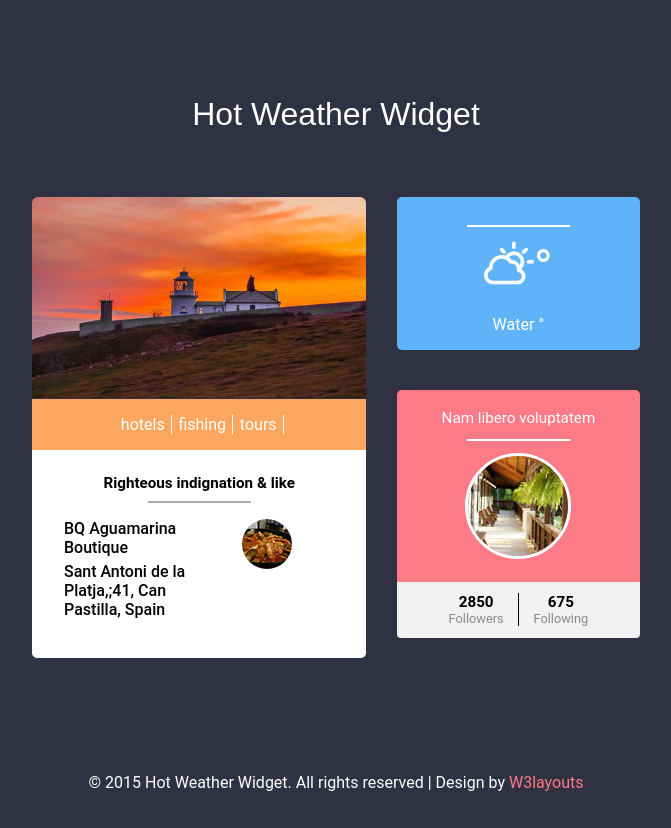
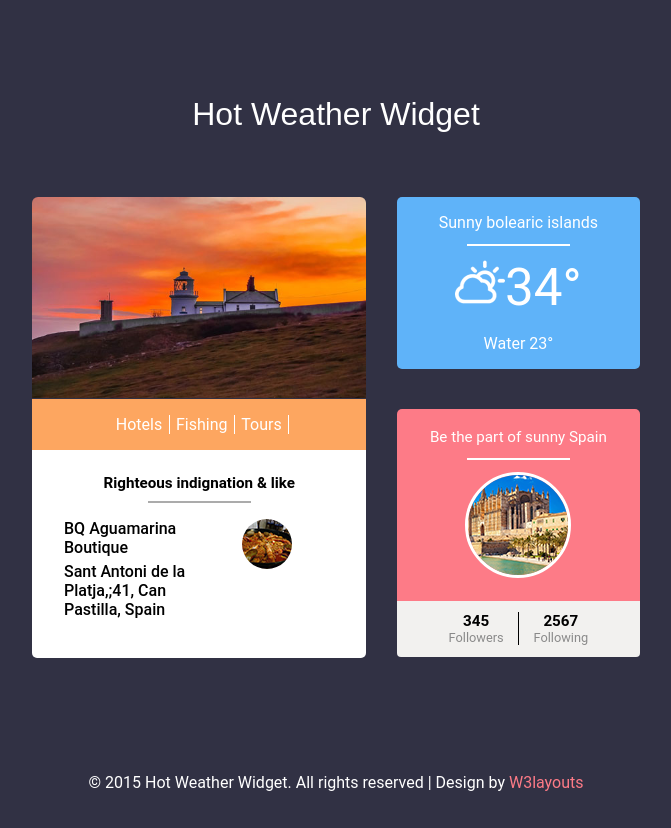
Before and after one commit to karalkou/weatherWidgetNg21092018, an Angular app: page / in a window 1280 px wide. Shown: the whole page, without its empty margins (304-975 px from the left). Built offline with nearby package versions, Linux system fonts and the light colour scheme.

Commit message:
Provide data to social- and weather-card components even without click

```diff
--- a/src/app/app.component.html
+++ b/src/app/app.component.html
@@ -1,12 +1,15 @@
+<div class="app-content" *ngIf="widgetDataHandled; else loadingTemplate">
   <h1>Hot Weather Widget</h1>
   <div class="element">
     <div class="element-left">
-    <div class="element-bg-img"><img src="../assets/images/1.jpg" alt="" class="img-responsive"></div>
+      <div class="element-bg-img">
+        <img src="../assets/images/1.jpg" alt="" class="img-responsive">
+      </div>
       <div class="element-left-bottom">
         <app-main
           [widgetData]="widgetDataHandled"
-        (selectType)="bubbleUpType($event)"
           (selectId)="getItemById($event)"
+          (selectType)="getFirstOfSelectedType($event)"
         ></app-main>
       </div>
     </div>
@@ -17,6 +20,13 @@
     <div class="clear"></div>
   </div>
   <div class="copy-right">
-  <p>© 2015 Hot Weather Widget. All rights reserved | Design by <a href="http://w3layouts.com/" target="_blank">
-    W3layouts </a></p>
+    <p>
+      © 2015 Hot Weather Widget. All rights reserved | Design by
+      <a href="http://w3layouts.com/" target="_blank">W3layouts </a>
+    </p>
   </div>
+</div>
+
+<ng-template #loadingTemplate>
+  .....loading
+</ng-template>
--- a/src/app/app.component.ts
+++ b/src/app/app.component.ts
@@ -10,13 +10,19 @@ import { Subscription } from 'rxjs';
 })
 export class AppComponent implements OnInit, OnDestroy {
   public widgetDataHandled: WidgetModel[];
+  public selectedDataItem: WidgetModel;
   public subscription: Subscription;
 
-  public selectedType: string = 'tours';
-  public selectedDataItem: WidgetModel;
+  public getFirstOfSelectedType(selectedType: string): void {
+    if (!selectedType) {
+      this.selectedDataItem = this.widgetDataHandled[0];
+    }
 
-  public bubbleUpType(value: string): void {
-    this.selectedType = value;
+    const filteredByTypeData: WidgetModel[] = this.widgetDataHandled.filter((item: WidgetModel) => {
+      return item.type === selectedType;
+    });
+
+    this.selectedDataItem = filteredByTypeData[0];
   }
 
   public getItemById(id: string): void {
@@ -26,7 +32,11 @@ export class AppComponent implements OnInit, OnDestroy {
   }
 
   ngOnInit(): void {
-    this.subscription = widgetData$.subscribe((data: WidgetModel[]) => this.widgetDataHandled = data);
+    this.subscription = widgetData$
+      .subscribe((data: WidgetModel[]) => {
+        this.widgetDataHandled = data;
+        this.selectedDataItem = this.widgetDataHandled[0];
+      });
   }
 
   ngOnDestroy(): void {
--- a/src/app/components/main/main.component.html
+++ b/src/app/components/main/main.component.html
@@ -4,10 +4,10 @@
     <li *ngFor="let item of typeList">
       <a
         href="#"
-        [attr.data-type]="item"
+        [attr.data-type]="item.type"
         (click)="getType($event)"
       >
-        {{item}}
+        {{item.name}}
       </a>
     </li>
   </ul>
@@ -18,17 +18,18 @@
   <span class="line"> </span>
   <div class="activity_box">
     <!-- -------- activity items -------- -->
+    <style>
+      .activity-desc{ cursor: pointer; }
+      .activity-desc:hover { background-color: lightgrey; }
+    </style>
     <div class="scrollbar" id="style-2">
-      <style>
-        .activity-desc{ cursor: pointer; }
-        .activity-desc:hover { background-color: lightgrey; }
-      </style>
       <div
         class="activity-row"
         style="cursor: pointer"
-        *ngFor="let item of widgetData | activityFilter:selectedType; first as firstItem"
+        *ngFor="let item of widgetData | activityFilter:selectedType;"
       >
-        <div class="activity-desc" (click)="getId(item._id, firstItem._id)">
+        <!-- как вытащить текущий item и передать в компонент? -->
+        <div class="activity-desc" (click)="getId(item._id)">
           <h5><i>{{item.name}}</i></h5>
           <h5>{{item.address}}</h5>
           <h6>{{item.phone}}</h6>
--- a/src/app/components/main/main.component.ts
+++ b/src/app/components/main/main.component.ts
@@ -22,7 +22,7 @@ export class MainComponent implements OnInit {
 
   public selectedType: string;
 
-  public typeList: Array<string>;
+  public typeList: Array<{ type: string, name: string }>;
 
   public getType(e: MouseEvent) {
     e.preventDefault();
@@ -32,12 +32,8 @@ export class MainComponent implements OnInit {
     this.selectType.emit(this.selectedType);
   }
 
-  public getId(id, firstItemId) {
-    if (id) {
-      this.selectId.emit(id);
-    } else {
-      this.selectId.emit(firstItemId);
-    }
+  public getId(id) {
+    this.selectId.emit(id);
 
   }
 
@@ -48,7 +44,13 @@ export class MainComponent implements OnInit {
       typeListArr.push(item.type);
     });
 
-    this.typeList = [...(new Set(typeListArr))];
+    this.typeList = [...(new Set(typeListArr))]
+      .map((item) => {
+        return {
+          type: item,
+          name: item.charAt(0).toUpperCase() + item.slice(1)
+        };
+      });
   }
 
 }
--- a/src/app/components/social-card/social-card.component.html
+++ b/src/app/components/social-card/social-card.component.html
@@ -1,15 +1,17 @@
 <div class="teddy-bear">
   <div class="teddy-text">
-    <h4>{{selectedType}} Nam libero voluptatem</h4>
+    <h4>{{selectedSocialInfo.title}}</h4>
     <span class="w-line"> </span>
-    <img src="../../../assets/images/b1.jpg" alt="" class="img-responsive">
+    <img src="{{selectedSocialInfo.img}}" alt="" class="img-responsive">
   </div>
   <div class="teddy-follow">
     <ul>
-      <li class="folw-h"><h3>2850</h3>
+      <li class="folw-h">
+        <h3>{{selectedSocialInfo.followers}}</h3>
         <p>Followers</p>
       </li>
-      <li><h3>675</h3>
+      <li>
+        <h3>{{selectedSocialInfo.following}}</h3>
         <p>Following</p>
       </li>
     </ul>
--- a/src/app/components/weather-card/weather-card.component.html
+++ b/src/app/components/weather-card/weather-card.component.html
@@ -1,7 +1,7 @@
 <div class="temperatur">
-  <h5>{{selectedWeather?.title}}</h5>
+  <h5>{{selectedWeather.title}}</h5>
   <span class="w-line"> </span>
   <span class="cloud"> </span>
-  <h2>{{selectedWeather?.temperature}}<sup class="degree">°</sup></h2>
-  <h6>Water {{selectedWeather?.water}}<sup class="degree">°</sup></h6>
+  <h2>{{selectedWeather.temperature}}<sup class="degree">°</sup></h2>
+  <h6>Water {{selectedWeather.water}}<sup class="degree">°</sup></h6>
 </div>
--- a/src/assets/fixtures/data.ts
+++ b/src/assets/fixtures/data.ts
@@ -1,5 +1,6 @@
 import { of } from 'rxjs';
 import { WidgetModel } from '../../app/types';
+import { delay } from 'rxjs/operators';
 
 const widgetData: WidgetModel[] = [
   {
@@ -10,13 +11,13 @@ const widgetData: WidgetModel[] = [
     phone: '9025706477',
     weather: {
       title: 'Sunny bolearic islands',
-      icon: 'sunny',
+      icon: 'assets/images/weather/sunny.png',
       water: 23,
       temperature: 34
     },
     social_info: {
       title: 'Be the part of sunny Spain',
-      img: 'aguamarina',
+      img: 'assets/images/social/aguamarina.png',
       followers: 345,
       following: 2567
     },
@@ -30,13 +31,13 @@ const widgetData: WidgetModel[] = [
     phone: '3033861123',
     weather: {
       title: 'Do not forget the sunscreen',
-      icon: 'sunny',
+      icon: 'assets/images/weather/sunny.png',
       water: 30,
       temperature: 40
     },
     social_info: {
       title: 'You gotta go here! :)',
-      img: 'railay',
+      img: 'assets/images/social/railay.png',
       followers: 156000,
       following: 80000
     },
@@ -50,13 +51,13 @@ const widgetData: WidgetModel[] = [
     phone: '1234567894',
     weather: {
       title: 'Don\'t forget raincoat',
-      icon: 'rainy',
+      icon: 'assets/images/weather/rainy.png',
       water: 14,
       temperature: 18
     },
     social_info: {
       title: 'Only for men',
-      img: 'go_fishing',
+      img: 'assets/images/social/go_fishing.png',
       followers: 1000,
       following: 999
     },
@@ -70,13 +71,13 @@ const widgetData: WidgetModel[] = [
     phone: '0986071482',
     weather: {
       title: 'Go to bed',
-      icon: 'night',
+      icon: 'assets/images/weather/night.png',
       water: 10,
       temperature: 28
     },
     social_info: {
       title: 'Tours for babushkas',
-      img: 'tui',
+      img: 'assets/images/social/tui.png',
       followers: 1,
       following: 1024
     },
@@ -90,13 +91,13 @@ const widgetData: WidgetModel[] = [
     phone: '0986071482',
     weather: {
       title: 'Time to sleep',
-      icon: 'night',
+      icon: 'assets/images/weather/night.png',
       water: 9,
       temperature: 27
     },
     social_info: {
       title: 'Tours for dedushkas',
-      img: 'joinup',
+      img: 'assets/images/social/joinup.png',
       followers: 3,
       following: 1024
     },
@@ -104,4 +105,6 @@ const widgetData: WidgetModel[] = [
   }
 ];
 
-export const widgetData$ = of(widgetData);
+export const widgetData$ = of(widgetData).pipe(
+    delay(2000)
+  );
```
Lines whose indentation alone changed are shown as unchanged.
